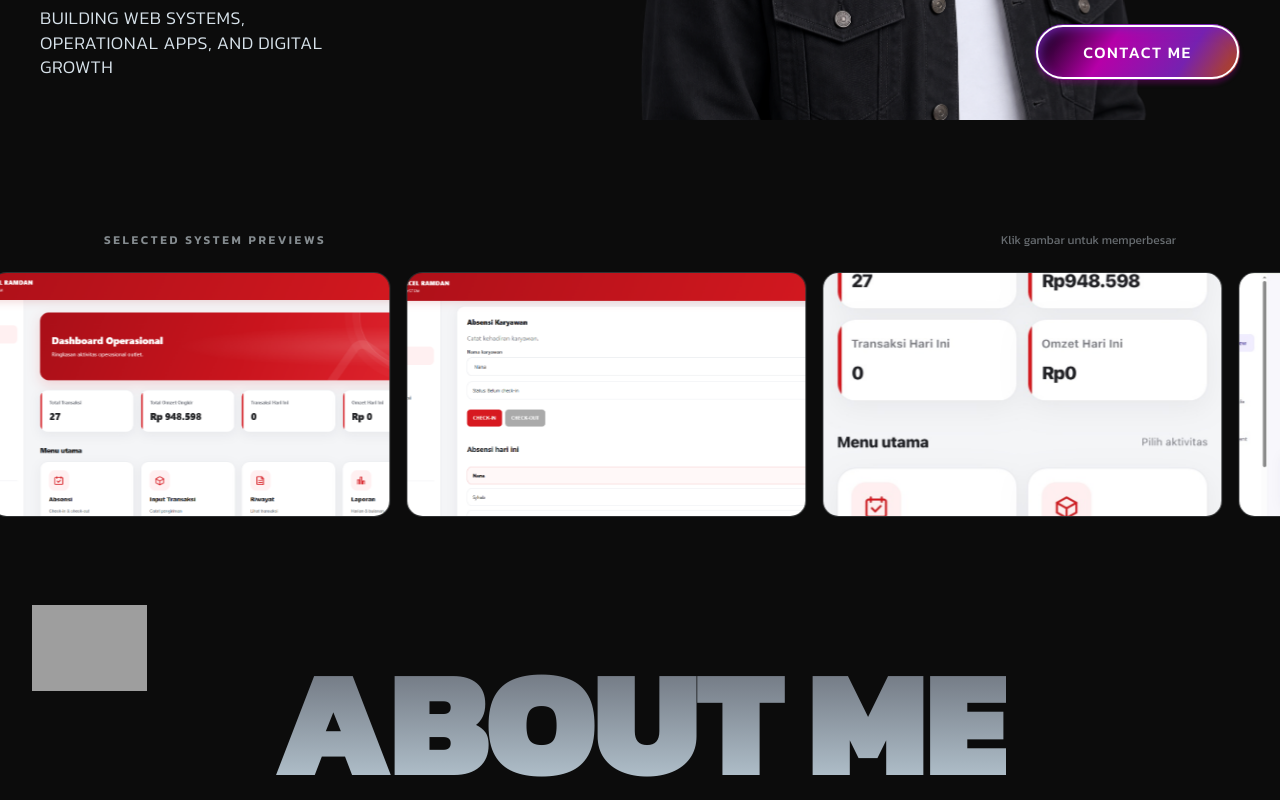
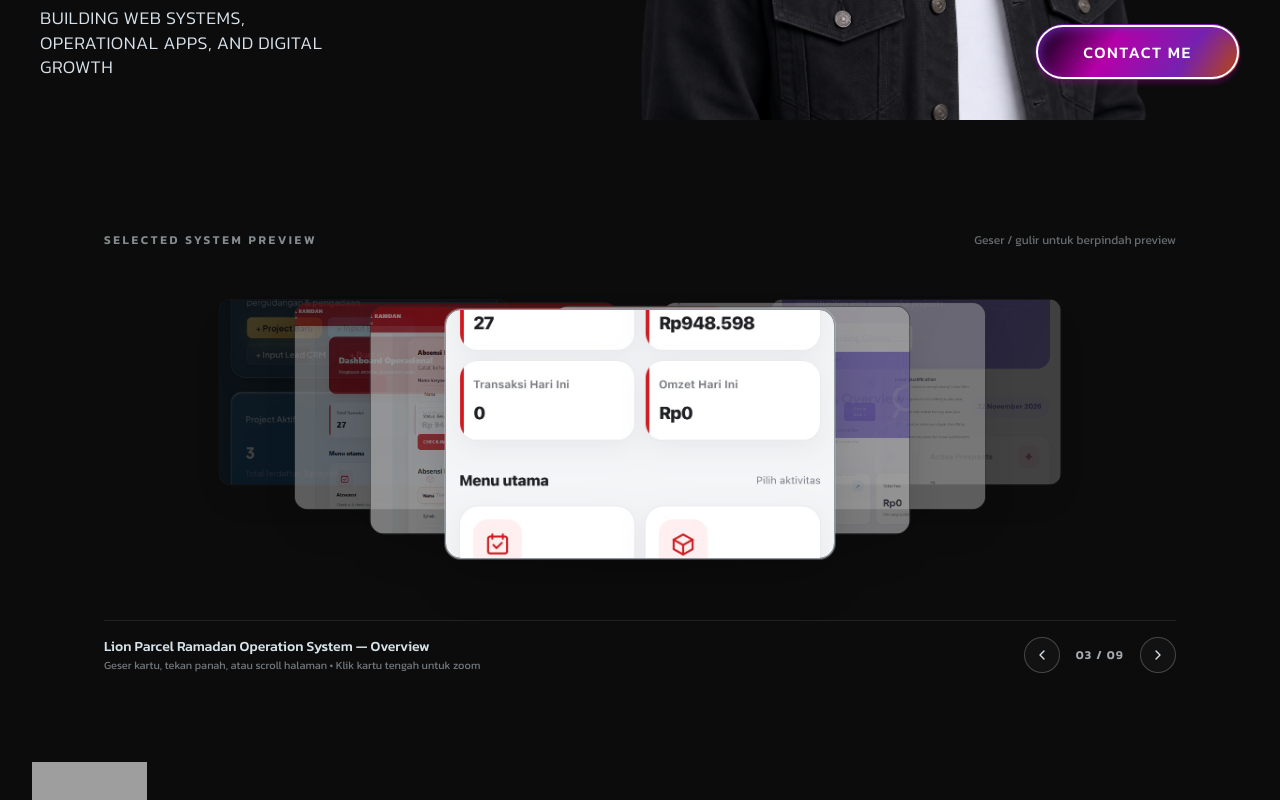
Before and after one commit to nanaseptiana1991-png/nana-septiana-portfolio, a Next.js app: page / in a window 1280 px wide. Shown: the part 680-1480 px from the top of the page. Built offline with nearby package versions, Linux system fonts and the light colour scheme; grey boxes are pictures that could not be loaded.

Commit message:
Update page.tsx

```diff
--- a/src/app/page.tsx
+++ b/src/app/page.tsx
@@ -15,6 +15,8 @@ import {
   Mail,
   MessageCircle,
   Maximize2,
+  ChevronLeft,
+  ChevronRight,
 } from "lucide-react";
 
 const HERO_PORTRAIT_URL = "/images/Profil.png";
@@ -414,6 +416,177 @@ function LiveProjectButton({ href, onClick }: LiveProjectButtonProps) {
   );
 }
 
+/* ------------------ LAYERED STACK SHOWCASE ------------------ */
+
+interface LayeredShowcaseProps {
+  items: ShowcaseItem[];
+  activeIndex: number;
+  onSelectIndex: (index: number) => void;
+  onOpenLightbox: (item: ShowcaseItem) => void;
+}
+
+function LayeredShowcase({
+  items,
+  activeIndex,
+  onSelectIndex,
+  onOpenLightbox,
+}: LayeredShowcaseProps) {
+  const [isMobile, setIsMobile] = useState(false);
+  const dragStartX = useRef<number | null>(null);
+
+  useEffect(() => {
+    const checkViewport = () => setIsMobile(window.innerWidth < 640);
+    checkViewport();
+    window.addEventListener("resize", checkViewport, { passive: true });
+    return () => window.removeEventListener("resize", checkViewport);
+  }, []);
+
+  const total = items.length;
+
+  const handlePrev = () => {
+    onSelectIndex((activeIndex - 1 + total) % total);
+  };
+
+  const handleNext = () => {
+    onSelectIndex((activeIndex + 1) % total);
+  };
+
+  const handlePointerDown = (e: React.PointerEvent<HTMLDivElement>) => {
+    dragStartX.current = e.clientX;
+  };
+
+  const handlePointerUp = (e: React.PointerEvent<HTMLDivElement>) => {
+    if (dragStartX.current === null) return;
+    const deltaX = e.clientX - dragStartX.current;
+    dragStartX.current = null;
+
+    if (deltaX > 40) {
+      handlePrev();
+    } else if (deltaX < -40) {
+      handleNext();
+    }
+  };
+
+  return (
+    <div className="mx-auto max-w-6xl px-4 sm:px-8 md:px-10">
+      <div
+        onPointerDown={handlePointerDown}
+        onPointerUp={handlePointerUp}
+        className="relative flex h-[230px] sm:h-[300px] md:h-[340px] w-full select-none items-center justify-center touch-pan-y"
+      >
+        {items.map((item, idx) => {
+          let offset = idx - activeIndex;
+          const half = Math.floor(total / 2);
+          if (offset > half) offset -= total;
+          if (offset < -half) offset += total;
+
+          const absOffset = Math.abs(offset);
+          const isVisible = absOffset <= 3;
+
+          if (!isVisible) return null;
+
+          const stepX = isMobile ? 42 : 92;
+          const stepY = isMobile ? -7 : -14;
+          const translateX = offset * stepX;
+          const translateY = absOffset * stepY;
+          const scale =
+            offset === 0 ? 1 : Math.max(0.72, 1 - absOffset * 0.085);
+          const opacity =
+            offset === 0 ? 1 : Math.max(0.32, 0.88 - absOffset * 0.18);
+          const zIndex = 20 - absOffset * 4;
+
+          return (
+            <motion.div
+              key={item.src}
+              initial={false}
+              animate={{
+                x: translateX,
+                y: translateY,
+                scale,
+                opacity,
+              }}
+              transition={{
+                type: "spring",
+                stiffness: 260,
+                damping: 26,
+              }}
+              style={{ zIndex }}
+              onClick={() => {
+                if (offset === 0) {
+                  onOpenLightbox(item);
+                } else {
+                  onSelectIndex(idx);
+                }
+              }}
+              role="button"
+              tabIndex={0}
+              aria-label={item.label}
+              onKeyDown={(e) => {
+                if (e.key === "Enter" || e.key === " ") {
+                  e.preventDefault();
+                  if (offset === 0) onOpenLightbox(item);
+                  else onSelectIndex(idx);
+                }
+              }}
+              className={`absolute h-[165px] w-[245px] sm:h-[220px] sm:w-[340px] md:h-[250px] md:w-[390px] cursor-pointer overflow-hidden rounded-2xl border bg-[#121212] shadow-2xl ${
+                offset === 0
+                  ? "border-[#D7E2EA]/65 ring-1 ring-[#D7E2EA]/25"
+                  : "border-[#D7E2EA]/15 hover:border-[#D7E2EA]/35"
+              }`}
+            >
+              <img
+                src={item.src}
+                alt={item.label}
+                loading="eager"
+                draggable={false}
+                className="h-full w-full object-cover"
+              />
+              {offset !== 0 && (
+                <div className="pointer-events-none absolute inset-0 bg-[#0C0C0C]/35" />
+              )}
+            </motion.div>
+          );
+        })}
+      </div>
+
+      {/* Kontrol gulir / geser & indikator posisi kartu */}
+      <div className="mt-4 flex flex-wrap items-center justify-between gap-4 border-t border-[#D7E2EA]/10 pt-4">
+        <div className="min-w-0">
+          <p className="truncate text-xs sm:text-sm font-medium text-[#D7E2EA]">
+            {items[activeIndex]?.label}
+          </p>
+          <p className="text-[11px] text-[#D7E2EA]/50">
+            Geser kartu, tekan panah, atau scroll halaman • Klik kartu tengah untuk zoom
+          </p>
+        </div>
+
+        <div className="flex items-center gap-2">
+          <button
+            type="button"
+            onClick={handlePrev}
+            aria-label="Previous system preview"
+            className="inline-flex h-9 w-9 items-center justify-center rounded-full border border-[#D7E2EA]/25 bg-[#121212] text-[#D7E2EA] transition hover:border-[#D7E2EA]/60 hover:bg-white/10"
+          >
+            <ChevronLeft className="h-4 w-4" />
+          </button>
+          <span className="px-2 text-xs font-semibold tracking-widest text-[#D7E2EA]/75">
+            {String(activeIndex + 1).padStart(2, "0")} /{" "}
+            {String(total).padStart(2, "0")}
+          </span>
+          <button
+            type="button"
+            onClick={handleNext}
+            aria-label="Next system preview"
+            className="inline-flex h-9 w-9 items-center justify-center rounded-full border border-[#D7E2EA]/25 bg-[#121212] text-[#D7E2EA] transition hover:border-[#D7E2EA]/60 hover:bg-white/10"
+          >
+            <ChevronRight className="h-4 w-4" />
+          </button>
+        </div>
+      </div>
+    </div>
+  );
+}
+
 /* ------------------ STICKY PROJECT CARD ------------------ */
 
 interface ProjectCardProps {
@@ -529,9 +702,9 @@ function ProjectCard({
 export default function HomePage() {
   const showcaseSectionRef = useRef<HTMLElement>(null);
   const projectsSectionRef = useRef<HTMLElement>(null);
+  const lastScrollYRef = useRef(0);
 
-  // Pergerakan scroll halus & terkendali pada satu baris showcase proyek asli
-  const [showcaseOffset, setShowcaseOffset] = useState(-80);
+  const [activeShowcaseIdx, setActiveShowcaseIdx] = useState(0);
   const [contactOpen, setContactOpen] = useState(false);
   const [submitted, setSubmitted] = useState(false);
   const [previewState, setPreviewState] = useState<PreviewState | null>(null);
@@ -545,35 +718,32 @@ export default function HomePage() {
     offset: ["start start", "end end"],
   });
 
+  // Menggeser tumpukan kartu saat section masuk & di-scroll tanpa mengganggu scroll halaman
   useEffect(() => {
-    let rafId = 0;
+    lastScrollYRef.current = window.scrollY;
 
-    const updateOffset = () => {
+    const handleScroll = () => {
       const section = showcaseSectionRef.current;
-      if (!section) return;
+      const currentY = window.scrollY;
+      const deltaY = currentY - lastScrollYRef.current;
+      lastScrollYRef.current = currentY;
+
+      if (!section || Math.abs(deltaY) < 42) return;
 
       const rect = section.getBoundingClientRect();
       const viewportH = window.innerHeight || 800;
-      const progress = Math.min(
-        1,
-        Math.max(0, (viewportH - rect.top) / (viewportH + rect.height))
-      );
+      const isInView = rect.top < viewportH * 0.85 && rect.bottom > viewportH * 0.15;
 
-      // Gerak horizontal halus (-140px s/d -20px) agar tetap nyaman di layar mobile & desktop
-      setShowcaseOffset(-140 + progress * 120);
+      if (!isInView) return;
+
+      setActiveShowcaseIdx((prev) => {
+        const total = PROJECT_SHOWCASE_ITEMS.length;
+        return deltaY > 0 ? (prev + 1) % total : (prev - 1 + total) % total;
+      });
     };
 
-    const handleScroll = () => {
-      if (rafId) cancelAnimationFrame(rafId);
-      rafId = requestAnimationFrame(updateOffset);
-    };
-
-    updateOffset();
     window.addEventListener("scroll", handleScroll, { passive: true });
-    return () => {
-      window.removeEventListener("scroll", handleScroll);
-      if (rafId) cancelAnimationFrame(rafId);
-    };
+    return () => window.removeEventListener("scroll", handleScroll);
   }, []);
 
   const handleOpenFullPreview = (project: ProjectItem, initialIndex = 2) => {
@@ -598,11 +768,6 @@ export default function HomePage() {
     }
     setContactOpen(true);
   };
-
-  const repeatedShowcase = [
-    ...PROJECT_SHOWCASE_ITEMS,
-    ...PROJECT_SHOWCASE_ITEMS,
-  ];
 
   const currentPreviewImage = previewState
     ? previewState.images[previewState.activeIndex]
@@ -706,50 +871,30 @@ export default function HomePage() {
         </div>
       </section>
 
-      {/* 2. SINGLE MOVING SHOWCASE (SCREENSHOT PROYEK ASLI SAJA) */}
+      {/* 2. SELECTED SYSTEM PREVIEW (LAYERED CARD STACK) */}
       <section
         ref={showcaseSectionRef}
         id="showcase"
-        aria-label="Project Screenshots Showcase"
+        aria-label="Selected System Preview"
         className="w-full bg-[#0C0C0C] pt-16 sm:pt-24 md:pt-28 pb-12 overflow-hidden"
       >
-        <div className="mx-auto mb-6 flex max-w-6xl items-center justify-between px-5 sm:px-8 md:px-10">
+        <div className="mx-auto mb-4 flex max-w-6xl items-center justify-between px-5 sm:px-8 md:px-10">
           <span className="text-[11px] sm:text-xs font-semibold uppercase tracking-[0.22em] text-[#D7E2EA]/60">
-            Selected System Previews
+            Selected System Preview
           </span>
           <span className="text-[11px] sm:text-xs text-[#D7E2EA]/45">
-            Klik gambar untuk memperbesar
+            Geser / gulir untuk berpindah preview
           </span>
         </div>
 
-        <div
-          className="flex w-max gap-4 px-4 sm:px-6"
-          style={{
-            transform: `translate3d(${showcaseOffset}px, 0, 0)`,
-            willChange: "transform",
-          }}
-        >
-          {repeatedShowcase.map((item, idx) => (
-            <button
-              key={`showcase-${idx}-${item.src}`}
-              type="button"
-              onClick={() =>
-                handleOpenFullPreview(
-                  PROJECTS[item.projectIndex],
-                  item.previewIndex
-                )
-              }
-              className="group relative h-[180px] w-[290px] sm:h-[220px] sm:w-[360px] md:h-[245px] md:w-[400px] shrink-0 overflow-hidden rounded-2xl border border-[#D7E2EA]/15 bg-[#121212] text-left transition-colors hover:border-[#D7E2EA]/40"
-            >
-              <img
-                src={item.src}
-                alt={item.label}
-                loading={idx < 4 ? "eager" : "lazy"}
-                className="h-full w-full object-cover transition-transform duration-500 group-hover:scale-[1.03]"
-              />
-            </button>
-          ))}
-        </div>
+        <LayeredShowcase
+          items={PROJECT_SHOWCASE_ITEMS}
+          activeIndex={activeShowcaseIdx}
+          onSelectIndex={setActiveShowcaseIdx}
+          onOpenLightbox={(item) =>
+            handleOpenFullPreview(PROJECTS[item.projectIndex], item.previewIndex)
+          }
+        />
       </section>
 
       {/* 3. ABOUT SECTION */}
```
